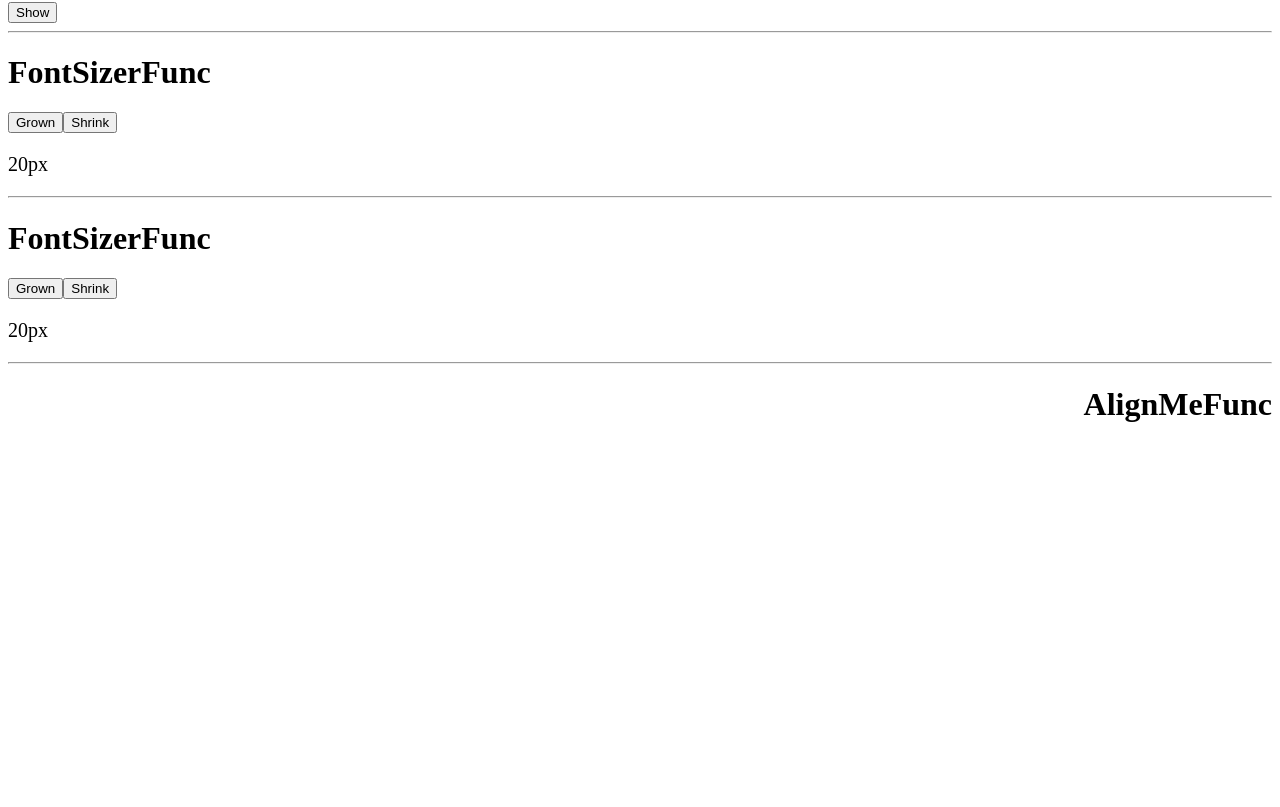
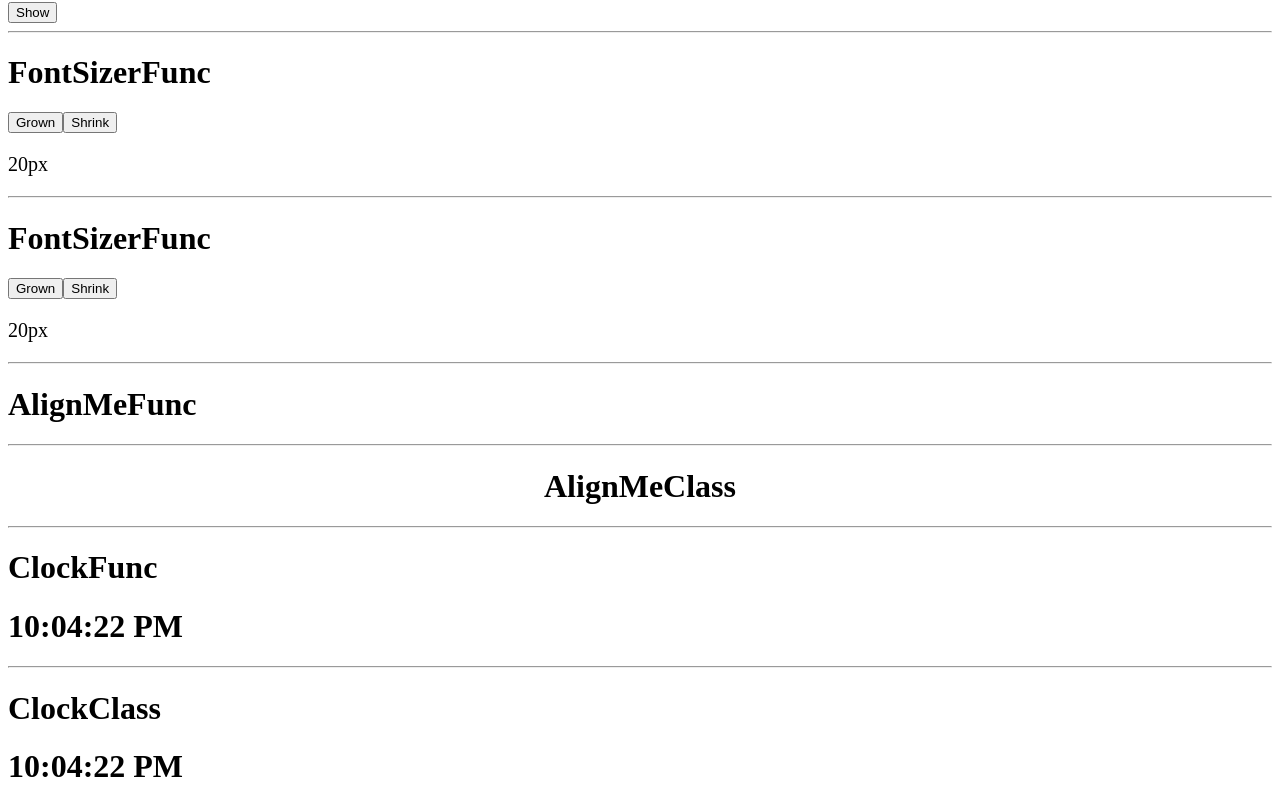
Before and after one commit to mkusztal/react-typescript-widgets, a React (Create React App) app: page / in a window 1280 px wide. Shown: the part 463-1270 px from the top of the page. Before the commit the page ends 907 px from the top, so only its background shows below. Built offline with nearby package versions, Linux system fonts and the light colour scheme.

Commit message:
Add clock functional and class components

```diff
--- a/src/App.tsx
+++ b/src/App.tsx
@@ -6,6 +6,9 @@ import ToggleClass from "./components/ToggleClass/ToggleClass";
 import FontSizerFunc from "./components/FontSizerFunc/FontSizerFunc";
 import FontSizeClass from "./components/FontSizeClass/FontSizeClass";
 import AlignMeFunc from "./components/AlignMeFunc/AlignMeFunc";
+import AlignMeClass from "./components/AlignMeClass/AlignMeClass";
+import ClockFunc from "./components/ClockFunc/ClockFunc";
+import ClockClass from "./components/ClockClass/ClockClass";
 
 function App() {
   return (
@@ -26,6 +29,12 @@ function App() {
       <FontSizeClass />
       <hr />
       <AlignMeFunc />
+      <hr />
+      <AlignMeClass />
+      <hr />
+      <ClockFunc />
+      <hr />
+      <ClockClass />
     </div>
   );
 }
--- /dev/null
+++ b/src/components/AlignMeClass/AlignMeClass.tsx
@@ -0,0 +1,32 @@
+import React, { Component } from "react";
+
+type TProps = {
+  [key: string]: any;
+};
+
+type TState = {
+  alignment: string;
+};
+
+class AlignMeClass extends Component<TProps, TState> {
+  constructor(props: TProps) {
+    super(props);
+
+    this.state = {
+      alignment: "left",
+    };
+  }
+
+  render() {
+    return (
+      <div>
+        <h1 style={{ textAlign: "center" }}>AlignMeClass</h1>
+        {/* <button onClick={alignmentLeft}>Left</button>
+    <button onClick={alignmentCenter}>Center</button>
+    <button onClick={alignmentRight}>Right</button> */}
+      </div>
+    );
+  }
+}
+
+export default AlignMeClass;
--- a/src/components/AlignMeFunc/AlignMeFunc.tsx
+++ b/src/components/AlignMeFunc/AlignMeFunc.tsx
@@ -7,9 +7,10 @@ const AlignMeFunc = () => {
   //   setAlignment({ alignment: "left" });
   // };
 
+  console.log(alignment);
   return (
     <div>
-      <h1 style={{ textAlign: "right" }}>AlignMeFunc</h1>
+      <h1 style={{ textAlign: "left" }}>AlignMeFunc</h1>
       {/* <button onClick={alignmentLeft}>Left</button>
       <button onClick={alignmentCenter}>Center</button>
       <button onClick={alignmentRight}>Right</button> */}
--- /dev/null
+++ b/src/components/ClockClass/ClockClass.tsx
@@ -0,0 +1,36 @@
+import React, { Component } from "react";
+
+type TProps = {
+  [key: string]: any;
+};
+
+type TState = {
+  time: Date;
+};
+
+class ClockClass extends Component<TProps, TState> {
+  constructor(props: TProps) {
+    super(props);
+
+    this.state = {
+      time: new Date(),
+    };
+  }
+
+  componentDidMount(): void {
+    setInterval(() => this.setState({ time: new Date() }), 1000);
+  }
+
+  render() {
+    const { time } = this.state;
+
+    return (
+      <div>
+        <h1>ClockClass</h1>
+        <h1>{time.toLocaleTimeString()}</h1>
+      </div>
+    );
+  }
+}
+
+export default ClockClass;
--- /dev/null
+++ b/src/components/ClockFunc/ClockFunc.tsx
@@ -0,0 +1,17 @@
+import React, { useEffect, useState } from "react";
+
+const ClockFunc = () => {
+  const [time, setTime] = useState(new Date());
+
+  useEffect(() => {
+    setInterval(() => setTime(new Date()), 1000);
+  }, []);
+  return (
+    <div>
+      <h1>ClockFunc</h1>
+      <h1>{time.toLocaleTimeString()}</h1>
+    </div>
+  );
+};
+
+export default ClockFunc;
```
